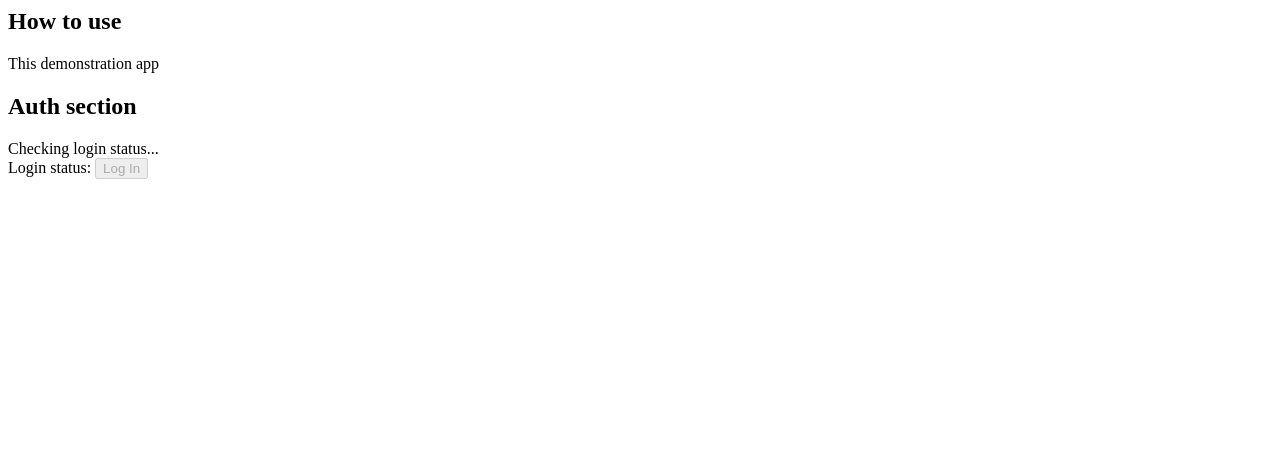
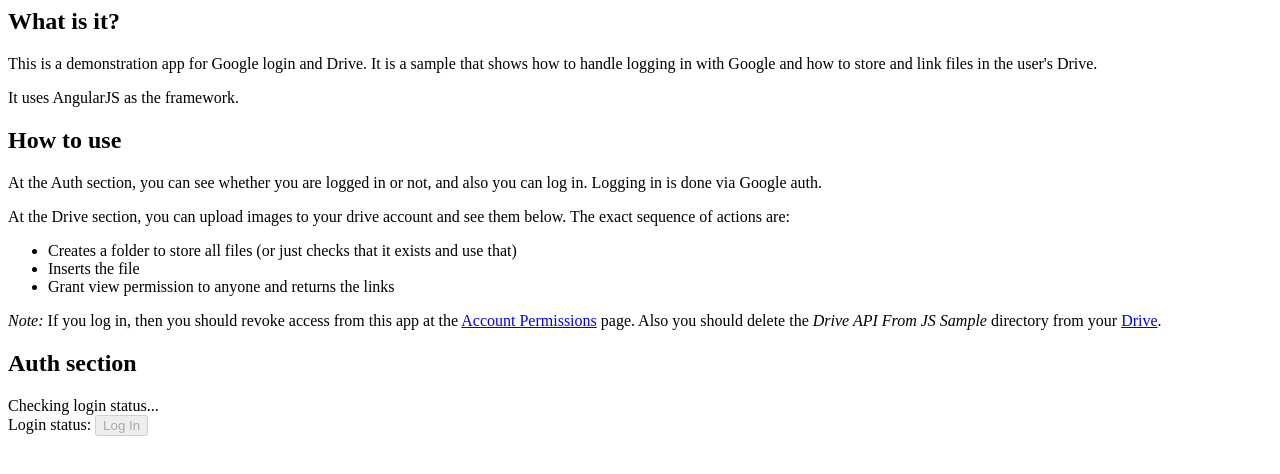
Before and after one commit to sashee/drive-api-from-js, a plain HTML site: page index.html in a window 1280 px wide. Drawn offline with nearby package versions, Linux system fonts and the light colour scheme.

Commit message:
Adds documentation

```diff
--- a/index.html
+++ b/index.html
@@ -35,8 +35,21 @@
 <body>
 <div ng-controller="driveController">
 
+	<h2>What is it?</h2>
+	<p>This is a demonstration app for Google login and Drive. It is a sample that shows how to handle logging in with Google and how to store and link files in the user's Drive.</p>
+	<p>It uses AngularJS as the framework.</p>
 	<h2>How to use</h2>
-	<p>This demonstration app</p>
+	<p>At the Auth section, you can see whether you are logged in or not, and also you can log in. Logging in is done via Google auth.</p>
+	<p>At the Drive section, you can upload images to your drive account and see them below. The exact sequence of actions are:</p>
+	<ul>
+		<li>Creates a folder to store all files (or just checks that it exists and use that)</li>
+		<li>Inserts the file</li>
+		<li>Grant view permission to anyone and returns the links</li>
+	</ul>
+	<p><i>Note:</i> If you log in, then you should revoke access from this app at the <a href="https://security.google.com/settings/security/permissions">Account Permissions</a> page.
+		Also you should delete the <i>Drive API From JS Sample</i> directory from your <a href="https://drive.google.com/drive/u/0/my-drive">Drive</a>.
+	</p>
+
 
 	<h2>Auth section</h2>
 	<div ng-show="checkingLogin">Checking login status...</div>
```
Also changed, not shown: 1 other file.
